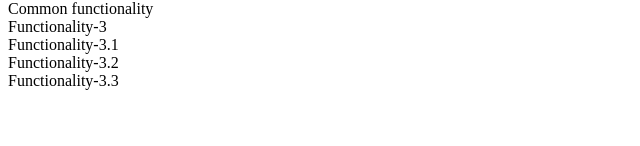
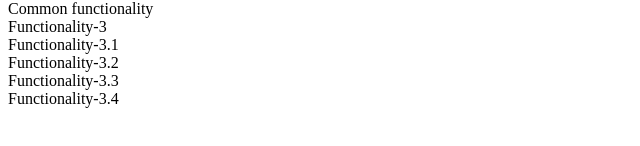
Before and after one commit to asfak777/learning, a plain HTML site: page index.html in a window 1280 px wide. Shown: the part 114-260 px from the top of the page, without its empty margins (0-640 px from the left). Drawn offline with Linux system fonts and the light colour scheme.

Commit message:
version 3.4

```diff
--- a/index.html
+++ b/index.html
@@ -14,6 +14,7 @@
 <div>Functionality-3.1</div>
 <div>Functionality-3.2</div>
 <div>Functionality-3.3</div>
+<div>Functionality-3.4</div>
 
 </body>
 </html>
```
